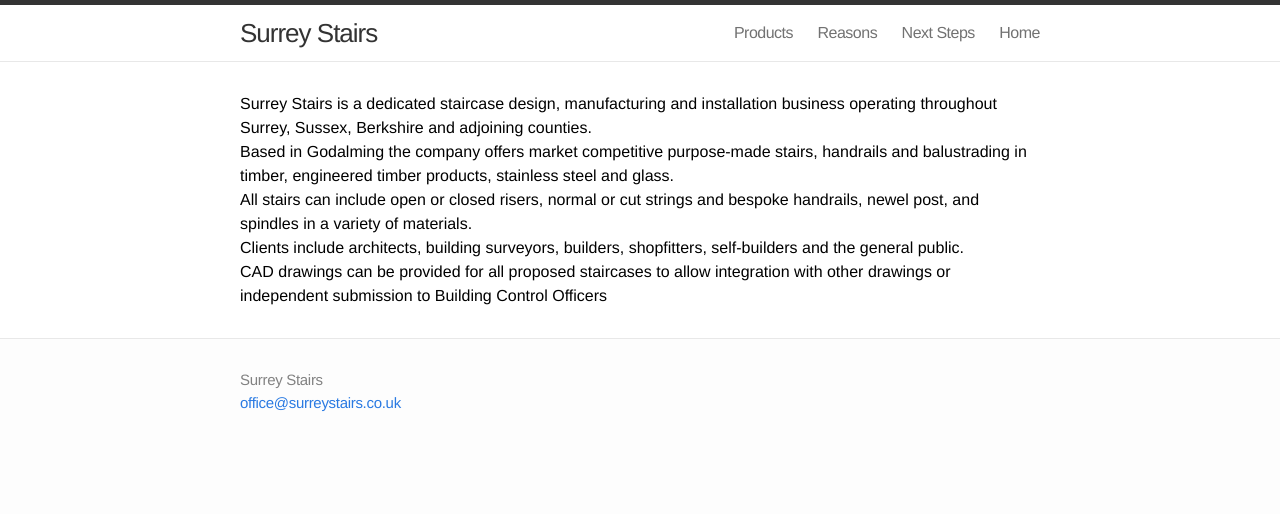
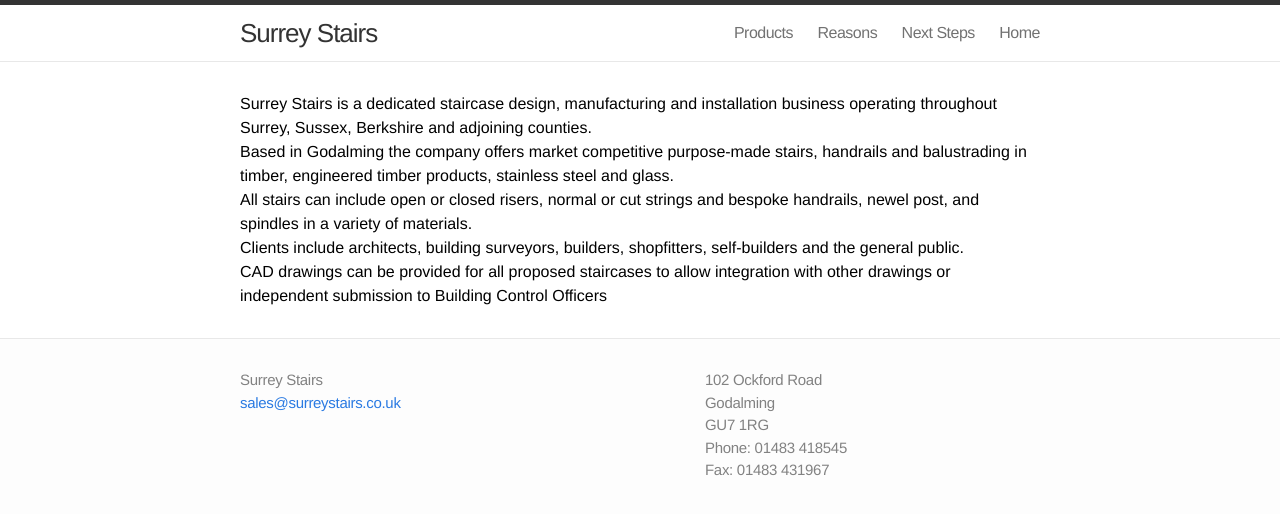
Before and after one commit to rjw1/surreystairs.co.uk, a Jekyll site: the page built from index.md, in a window 1280 px wide. Shown: the top 514 px of the page. Built offline with Jekyll 4.4.1, drawn with Linux system fonts in a browser that asks for light colours; Markdown is read by kramdown in place of the engine named in the settings.

Commit message:
add contact details

```diff
--- a/_config.yml
+++ b/_config.yml
@@ -1,6 +1,8 @@
 # Site settings
 title:  Surrey Stairs
-email: office@surreystairs.co.uk
+email: sales@surreystairs.co.uk
+telephone: 01483 418545
+fax: 01483 431967
 description: "Surrey Stairs"
 baseurl: ""
 url: "http://surreystairs.co.uk"
--- a/_includes/footer.html
+++ b/_includes/footer.html
@@ -14,6 +14,12 @@
     </div>
 
     <div class="footer-col-3 column">
+      <ul>
+        <li> 102 Ockford Road</li>
+        <li>Godalming</li>
+        <li>GU7 1RG</li>
+        <li>Phone: {{ site.telephone }}</li>
+        <li>Fax: {{ site.fax }}</li>
     </div>
 
   </div>
```
